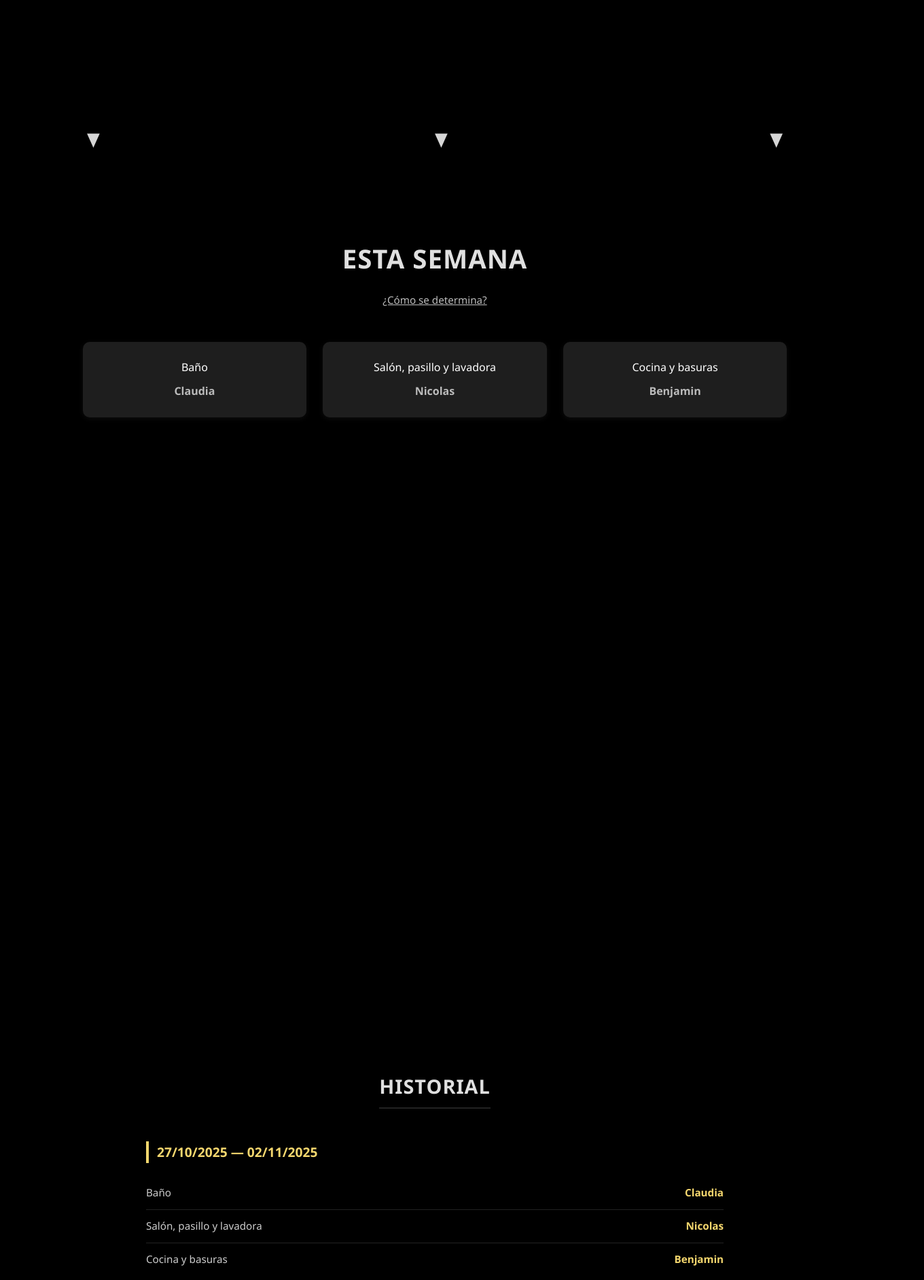
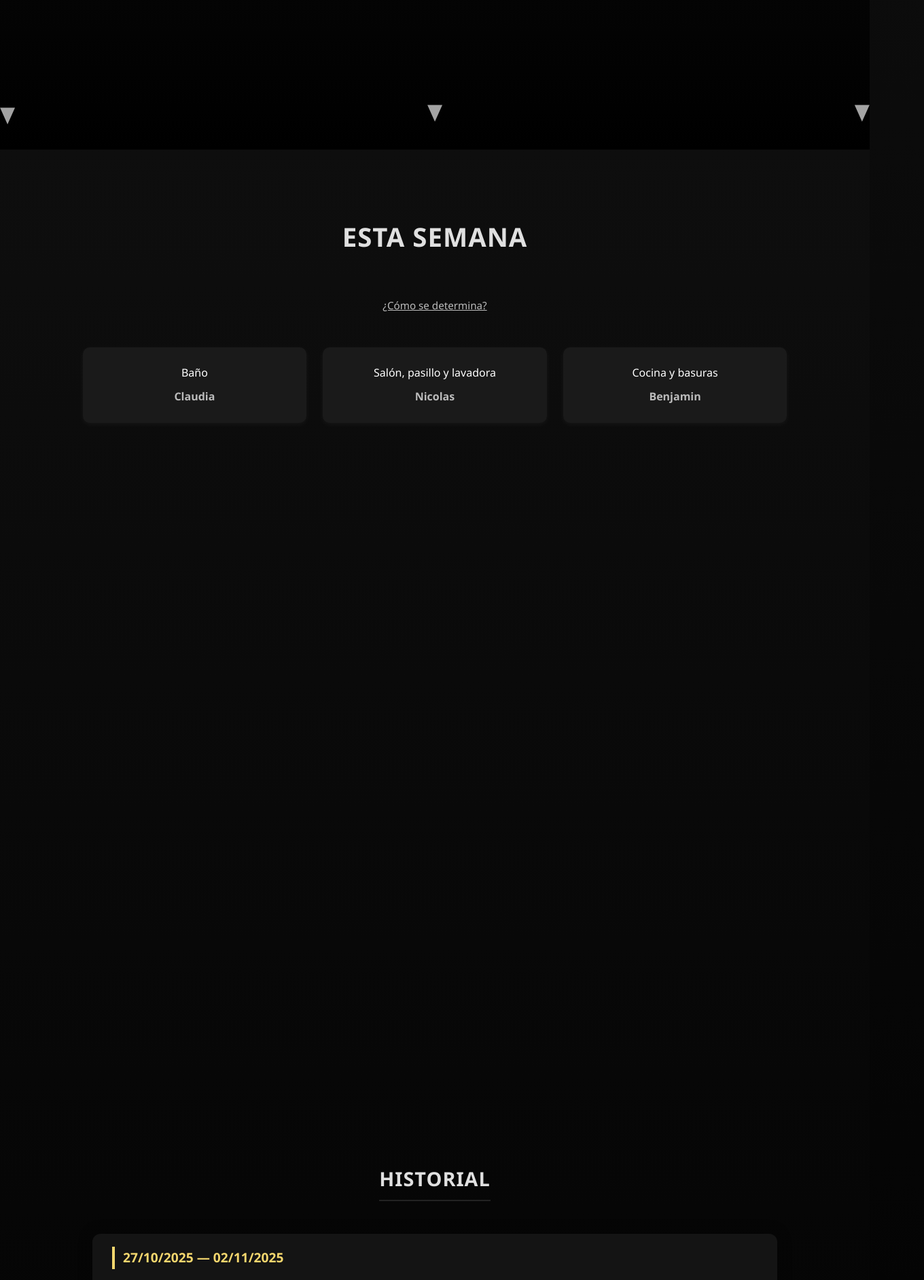
Before and after one commit to TegoFumaron/limpieza-piso, a plain HTML site: page index.html in a window 1280 px wide. Shown: the part 580-2463 px from the top of the page at 68% size, 1360 px wide, since content can reach past the window. Drawn offline with Linux system fonts and the light colour scheme.

Commit message:
Actualización visual completa: fondo carbón y cajas integradas

```diff
--- a/css/style.css
+++ b/css/style.css
@@ -2,7 +2,7 @@
 .intro-flash {
   position: relative;
   height: 100vh;
-  background: #000;
+  background: linear-gradient(to bottom, #0e0e0e 0%, #000 100%);
   display: flex;
   justify-content: center;
   align-items: center;
@@ -32,51 +32,9 @@
   100% { color: #000; }
 }
 
-/* ======= FLECHAS DE SCROLL ======= */
-.scroll-arrows {
-  position: absolute;
-  bottom: 40px;
-  left: 0;
-  width: 100%;
-  pointer-events: none;
-  z-index: 10;
-  opacity: 0.9;
-  transition: opacity 0.3s ease;
-}
-
-.scroll-arrows .arrow {
-  position: absolute;
-  font-size: 1.7rem;
-  color: #e0e0e0;
-  animation: bounceArrow 1.5s infinite;
-}
-
-.scroll-arrows .arrow.left {
-  left: 10%;
-}
-
-.scroll-arrows .arrow.center {
-  left: 50%;
-  transform: translateX(-50%);
-}
-
-.scroll-arrows .arrow.right {
-  right: 10%;
-}
-
-@keyframes bounceArrow {
-  0%, 100% { transform: translateY(0); opacity: 1; }
-  50% { transform: translateY(8px); opacity: 0.6; }
-}
-
-body.scrolled .scroll-arrows {
-  opacity: 0;
-  pointer-events: none;
-}
-
 /* ====== GENERAL ====== */
 body {
-  background-color: #000;
+  background: linear-gradient(to bottom, #0e0e0e 0%, #000 100%);
   color: #e0e0e0;
   font-family: 'Segoe UI', Tahoma, sans-serif;
   text-align: center;
@@ -89,8 +47,8 @@ body {
 /* ====== SECCIÓN PRINCIPAL ====== */
 .content {
   min-height: 100vh;
-  padding: 8rem 5% 8rem 5%;
-  background-color: #000;
+  padding: 6rem 5% 8rem 5%;
+  background: linear-gradient(to bottom, #0e0e0e 0%, #000 100%);
   position: relative;
   z-index: 1;
 }
@@ -99,7 +57,7 @@ body {
   font-size: 2.4rem;
   font-weight: 700;
   text-transform: uppercase;
-  margin-bottom: 1rem;
+  margin-bottom: 3.5rem;
   letter-spacing: 1px;
 }
 
@@ -117,6 +75,44 @@ body {
   color: #fff;
 }
 
+/* ====== FLECHAS SCROLL ====== */
+.scroll-arrows {
+  position: absolute;
+  bottom: 30px;
+  width: 100%;
+  display: flex;
+  justify-content: space-between;
+  padding: 0 80px;
+  opacity: 1;
+  transition: opacity 0.3s ease;
+}
+
+.arrow {
+  font-size: 2rem;
+  color: #ccc;
+  opacity: 0.8;
+  animation: bounce 1.5s infinite;
+  cursor: default;
+}
+
+.arrow:nth-child(2) {
+  animation-delay: 0.2s;
+}
+
+.arrow:nth-child(3) {
+  animation-delay: 0.4s;
+}
+
+@keyframes bounce {
+  0%, 100% { transform: translateY(0); }
+  50% { transform: translateY(8px); }
+}
+
+body.scrolled .scroll-arrows {
+  opacity: 0;
+  pointer-events: none;
+}
+
 /* ====== CAJAS DE TAREAS ====== */
 #asignaciones {
   display: flex;
@@ -131,7 +127,7 @@ body {
 }
 
 .tarea-box {
-  background: #1e1e1e;
+  background: #1a1a1a;
   border-radius: 10px;
   box-shadow: 0 2px 8px rgba(255, 255, 255, 0.05);
   flex: 1 1 30%;
@@ -213,7 +209,7 @@ body {
   top: 50%;
   left: 50%;
   transform: translate(-50%, -50%);
-  background: #1b1b1b;
+  background: #111;
   color: #eaeaea;
   border-radius: 15px;
   padding: 1.5rem 2rem;
@@ -256,6 +252,7 @@ body {
   overflow-x: auto;
 }
 
+/* Efecto granulado sutil */
 .grain-overlay {
   position: absolute;
   inset: 0;
@@ -264,6 +261,7 @@ body {
   pointer-events: none;
 }
 
+/* Fade granular */
 @keyframes grainFade {
   0% { opacity: 0; filter: contrast(150%) brightness(0.9); }
   50% { opacity: 0.8; filter: contrast(120%) brightness(1.05); }
@@ -274,6 +272,8 @@ body {
 #historial {
   margin-top: 120vh;
   text-align: center;
+  background: none;
+  padding: 8rem 0;
 }
 
 #historial h1 {
@@ -291,13 +291,23 @@ body {
   flex-direction: column;
   gap: 3.5rem;
   align-items: center;
+  width: 100%;
 }
 
 .semana-item {
-  width: 90%;
-  max-width: 850px;
+  width: 92%;
+  max-width: 950px;
   text-align: left;
-  transition: background 0.4s ease;
+  background: #141414;
+  border-radius: 12px;
+  padding: 1.2rem 1.8rem;
+  box-shadow: 0 0 20px rgba(0, 0, 0, 0.4);
+  transition: background 0.4s ease, transform 0.3s ease;
+}
+
+.semana-item:hover {
+  transform: translateY(-4px);
+  background: #1c1c1c;
 }
 
 .semana-item h2 {
@@ -343,38 +353,15 @@ body {
   font-weight: 600;
 }
 
+/* 🟡 Semana actual personas */
 .semana-item.actual .persona {
   color: #f5d76e;
 }
 
-.semana-item:not(:last-child)::after {
-  content: "";
-  display: block;
-  margin-top: 2rem;
-  height: 1px;
-  width: 100%;
-  background: linear-gradient(to right, transparent, #222, transparent);
-}
-
-/* ====== SECCIÓN BETA ====== */
-#beta {
-  margin-top: 8rem;
-  text-align: center;
-  color: #bcbcbc;
-  font-size: 0.95rem;
-  line-height: 1.6;
-  opacity: 0.8;
-  transition: opacity 0.3s ease;
-}
-
-#beta strong {
+/* Hover */
+.semana-item li:hover {
+  border-color: #333;
   color: #fff;
-  font-weight: 700;
-  letter-spacing: 0.5px;
-}
-
-#beta:hover {
-  opacity: 1;
 }
 
 /* ====== RESPONSIVE ====== */
```
